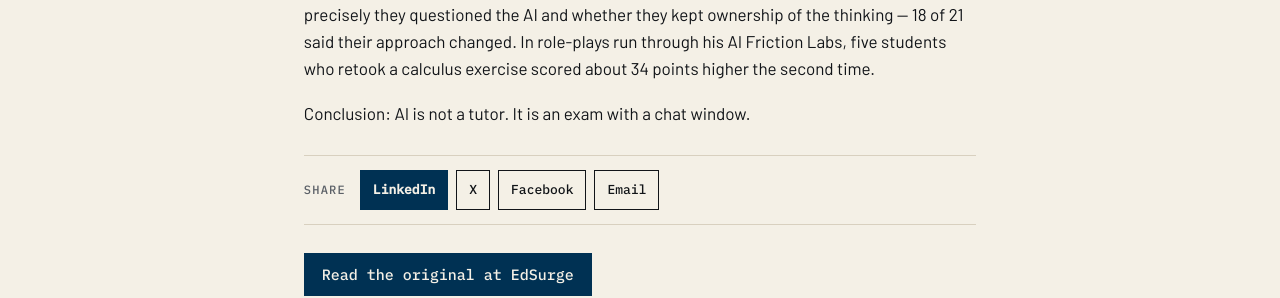
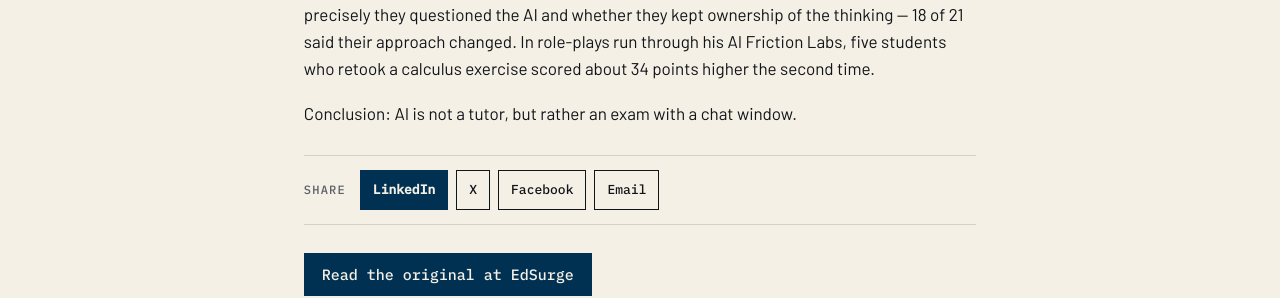
Before and after one commit to katz-news/katz.news, a Jekyll site: the page built from _posts/briefs/2026-11-04-want-students-to-think-with-ai-raise-the-stakes.md, in a window 1280 px wide. Shown: the part 703-1001 px from the top of the page. Built offline with Jekyll 4.4.1, drawn with Linux system fonts in a browser that asks for light colours.

```diff
--- a/_data/build.yml
+++ b/_data/build.yml
@@ -1 +1 @@
-published_at: 2026-11-05T18:36:07Z
+published_at: 2026-11-05T18:36:53Z
--- a/_posts/briefs/2026-11-04-want-students-to-think-with-ai-raise-the-stakes.md
+++ b/_posts/briefs/2026-11-04-want-students-to-think-with-ai-raise-the-stakes.md
@@ -12,4 +12,4 @@ That is the lesson of 'One Click Away', a National Bureau of Economic Research p
 
 The author's fix is to make the conversation itself the assessment: in a small study with Aimée Skidmore (21 students, Collège du Léman, Switzerland), students were graded on how precisely they questioned the AI and whether they kept ownership of the thinking — 18 of 21 said their approach changed. In role-plays run through his AI Friction Labs, five students who retook a calculus exercise scored about 34 points higher the second time.
 
-Conclusion: AI is not a tutor. It is an exam with a chat window.
+Conclusion: AI is not a tutor, but rather an exam with a chat window.
```
